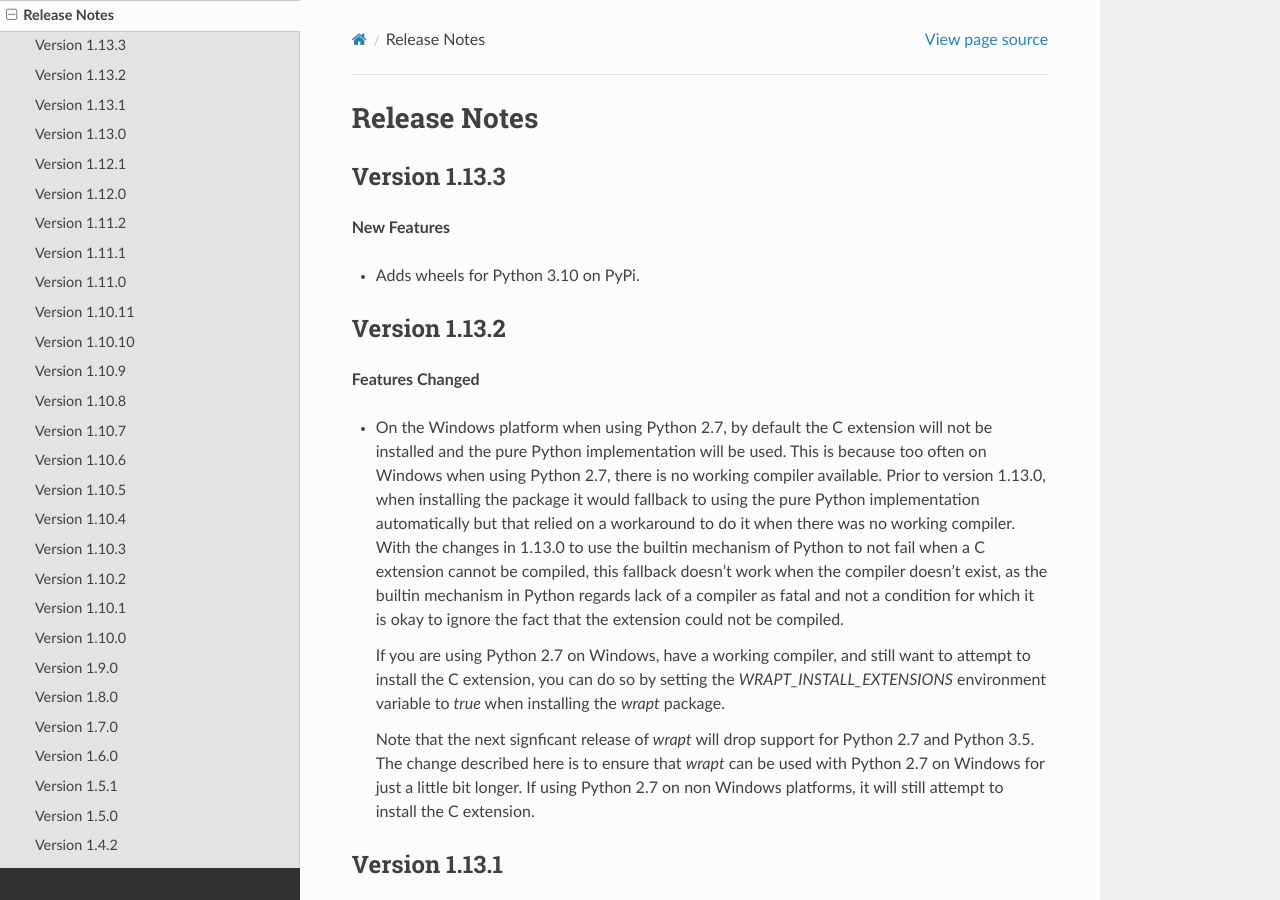
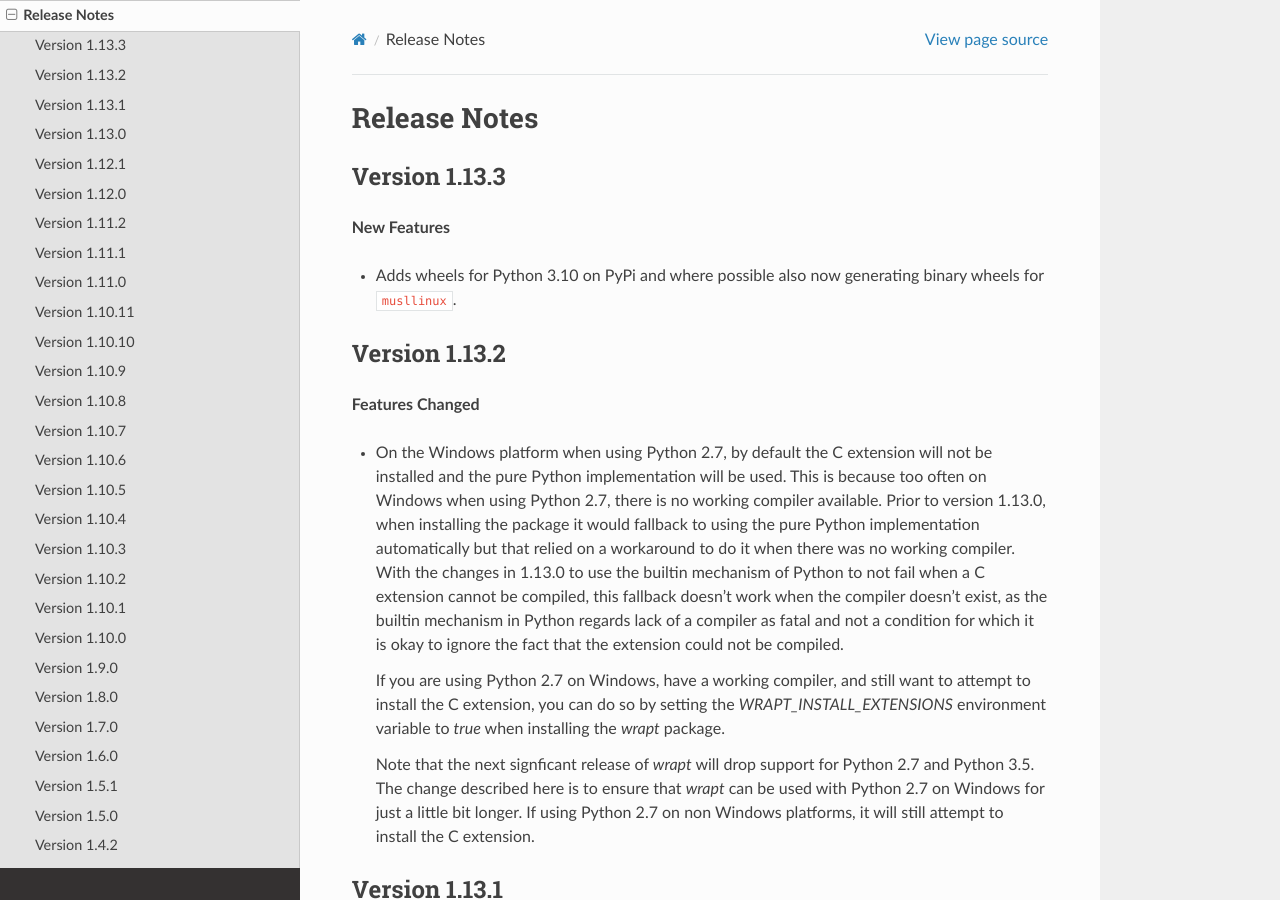
Before and after one commit to GrahamDumpleton/wrapt, a Sphinx documentation site: the page built from docs/changes.rst, in a window 1280 px wide and 900 px high. Built offline with Sphinx 7.4.7 and the Read the Docs theme 2.0.0, drawn with Linux system fonts in a browser that asks for light colours.

Commit message:
Add note about musllinux binary wheels to change notes.

```diff
--- a/docs/changes.rst
+++ b/docs/changes.rst
@@ -6,7 +6,8 @@ Version 1.13.3
 
 **New Features**
 
-* Adds wheels for Python 3.10 on PyPi.
+* Adds wheels for Python 3.10 on PyPi and where possible also now
+  generating binary wheels for ``musllinux``.
 
 Version 1.13.2
 --------------
```
